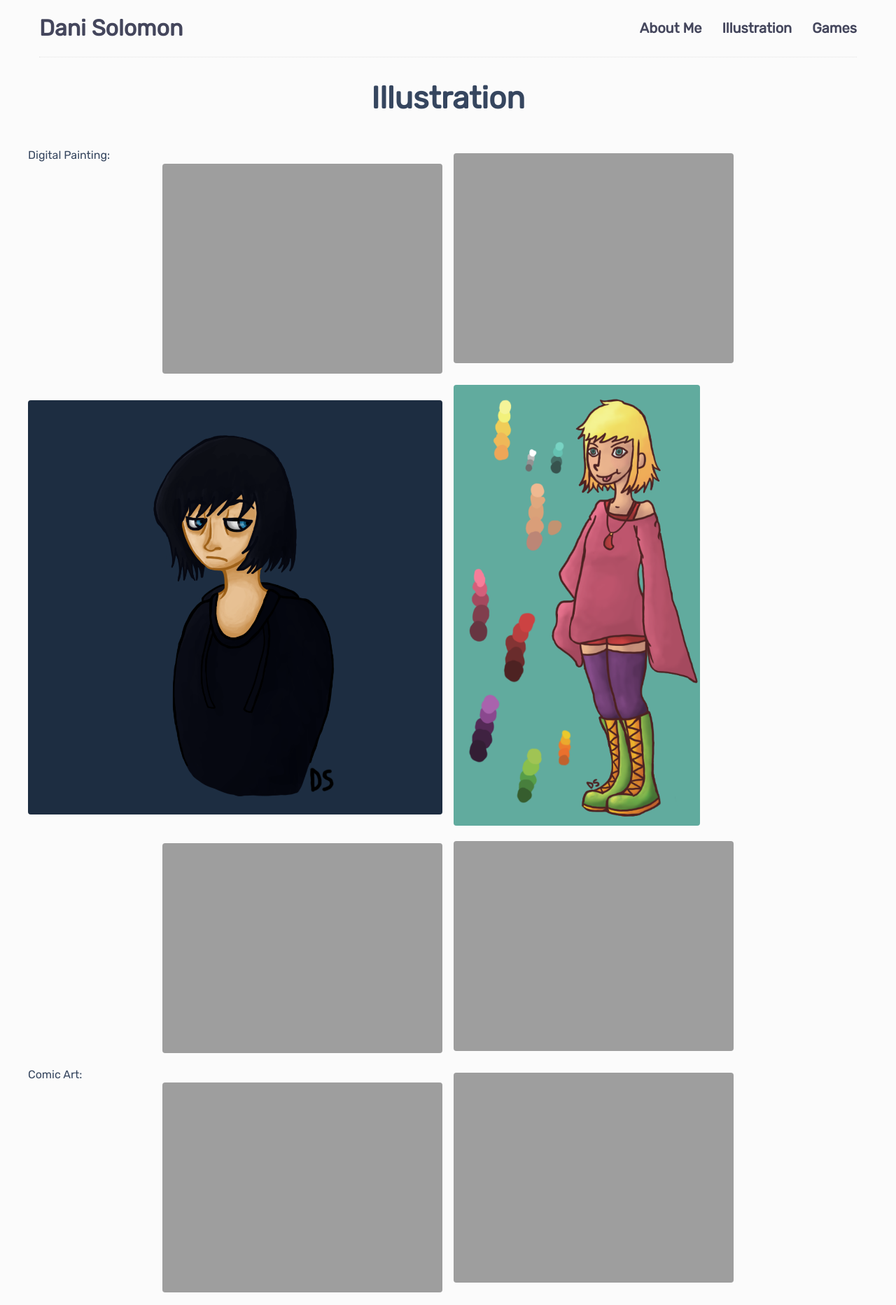
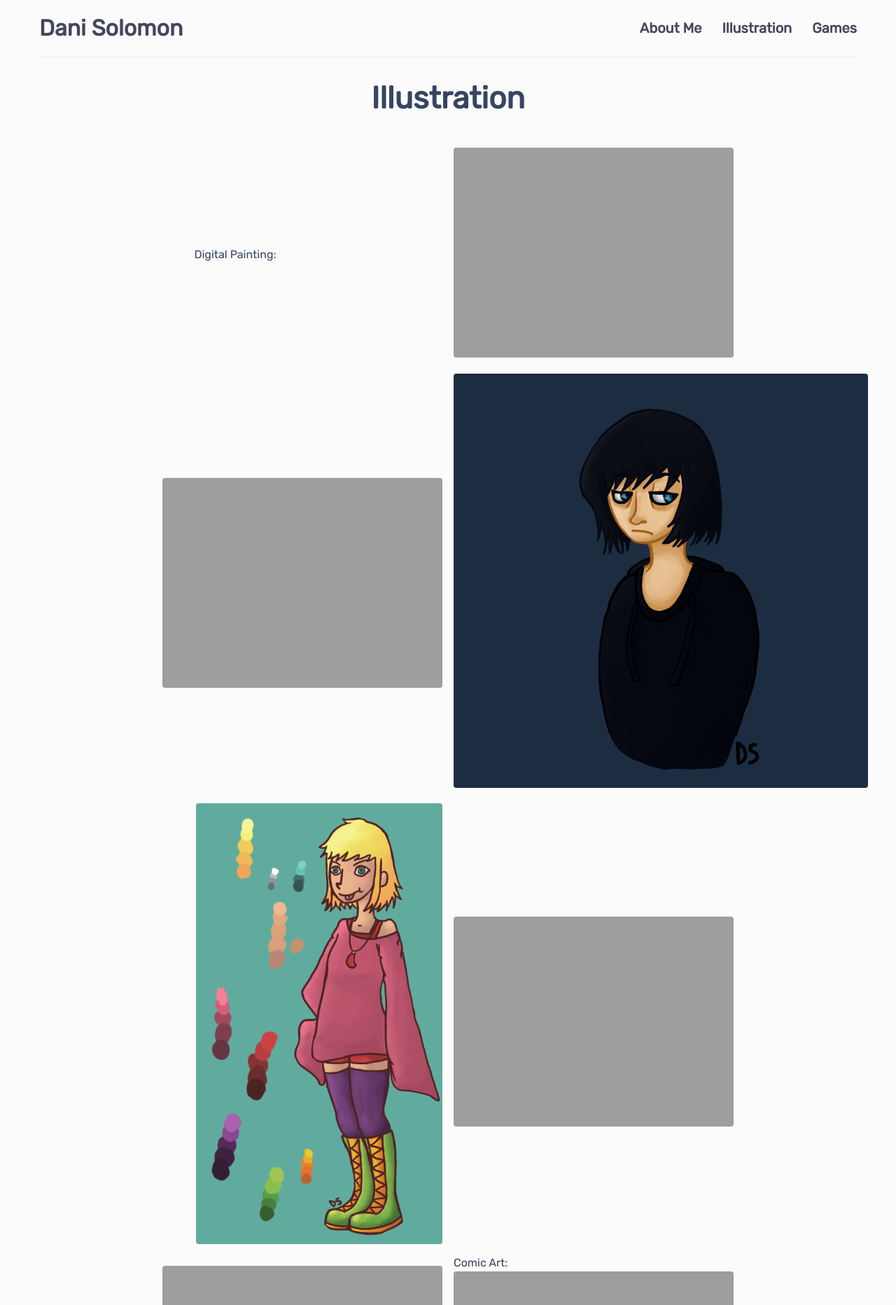
Before and after one commit to DaniBSolomon/danibsolomon.github.io, a Jekyll site: the page built from illustration.md, in a window 1280 px wide. Shown: the top 1865 px of the page at 70% size. Built offline with Jekyll 4.4.1, drawn with Linux system fonts in a browser that asks for light colours.

Commit message:
Update illustration.md

```diff
--- a/illustration.md
+++ b/illustration.md
@@ -4,8 +4,7 @@
 image:
 layout: gallery
 ---
-
-Digital Painting:
+<p align="center">Digital Painting:</p>
 ![cool game]({{ site.github.url }}/img/illustration_zuriel.png)
 
 ![cool game]({{ site.github.url }}/img/illustration_dhfg.png)
```
